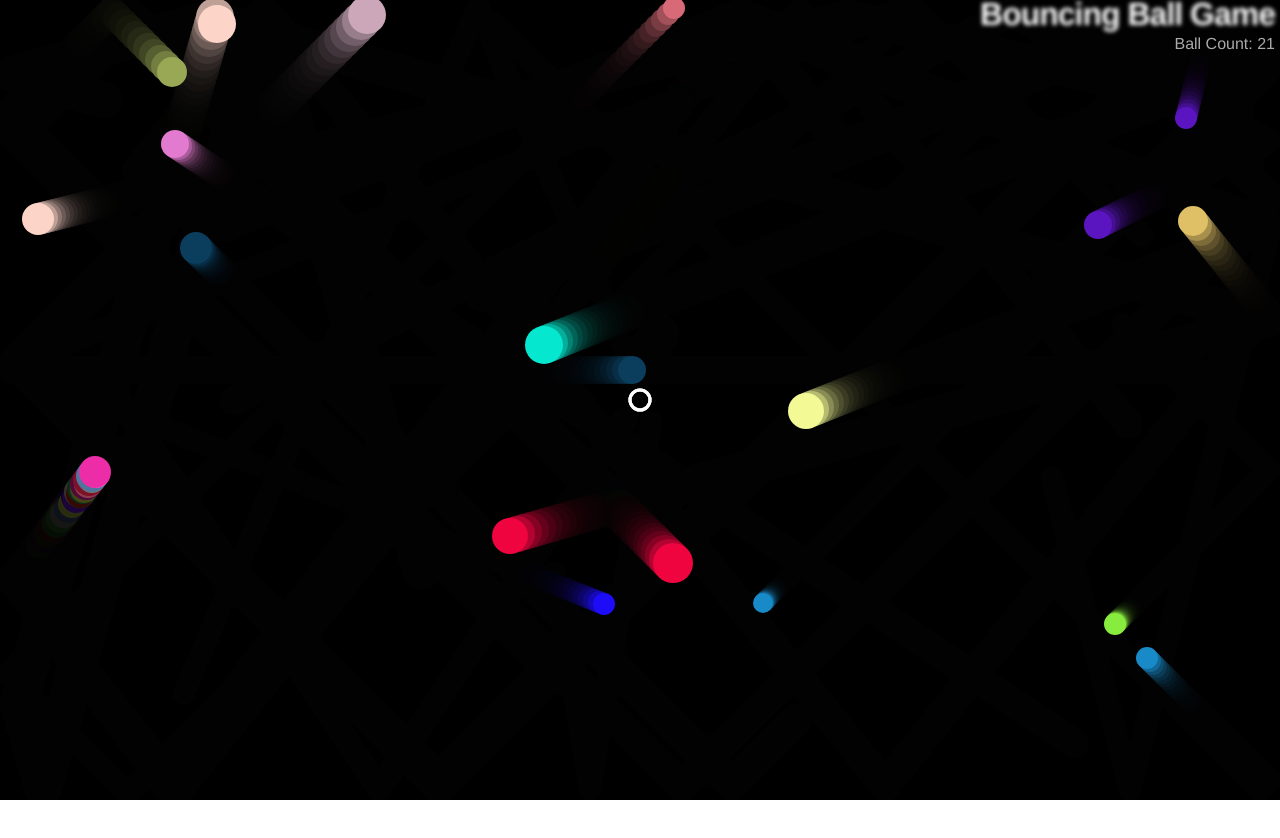
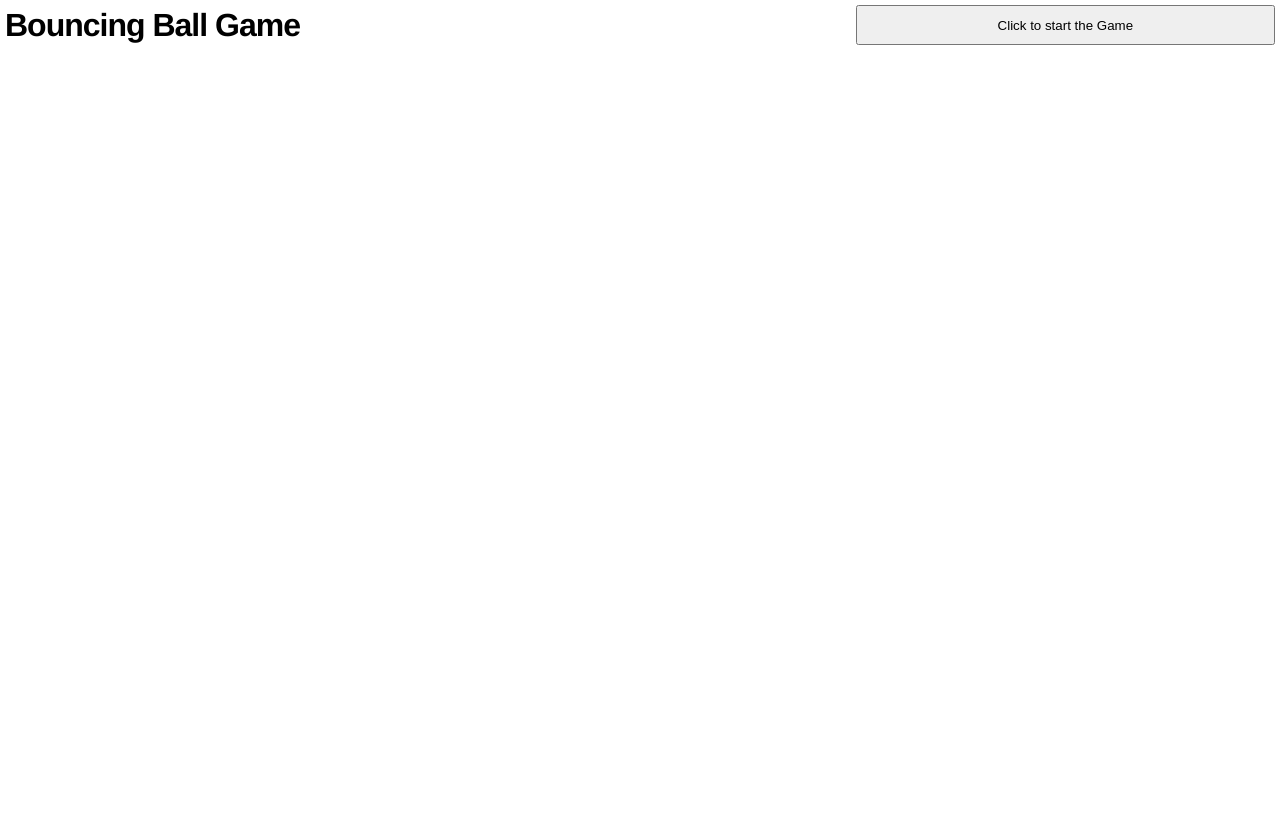
Before and after one commit to eeeitschi/WebDevTraining, a plain HTML site: page jstraining/bouncing-ball-game_V2/index.html in a window 1280 px wide. Before the commit the page ends 804 px from the top, so only its background shows below. Drawn offline with Linux system fonts and the light colour scheme.

Commit message:
added restart function and ball-count

```diff
--- a/jstraining/bouncing-ball-game_V2/index.html
+++ b/jstraining/bouncing-ball-game_V2/index.html
@@ -7,9 +7,13 @@
   </head>
 
   <body>
-    <h1> Bouncing Ball Game</h1>
-    <p id="ballCount"></p>
+    <div class="container">
+      <h1> Bouncing Ball Game</h1>
+      <p id="ballCount"></p>
+      <button>Click to start the Game</button>
+    </div>
     <canvas></canvas>
+
 
     <script src="main.js" defer></script>
   </body>
--- a/jstraining/bouncing-ball-game_V2/main.js
+++ b/jstraining/bouncing-ball-game_V2/main.js
@@ -1,6 +1,7 @@
 let balls = [];
 let ballCount = 0;
 let evilCircle;
+let requestId;
 
 // setup canvas
 const canvas = document.querySelector('canvas');
@@ -9,7 +10,10 @@ const ctx = canvas.getContext('2d');
 const width = canvas.width = window.innerWidth;
 const height = canvas.height = window.innerHeight;
 
-const test = document.querySelector("#ballCount");
+const ballCountHUD = document.querySelector("#ballCount");
+const gameBtn = document.querySelector('button')
+
+gameBtn.addEventListener('click', gameStartUp);
 
 // function to generate random number
 function random(min, max) {
@@ -174,17 +178,23 @@ function loop() {
   evilCircle.draw();
   evilCircle.checkBounds();
   evilCircle.collisionDetect();
-  test.innerText = "Ball Count: " + ballCount;
-  requestAnimationFrame(loop);
+  ballCountHUD.innerText = "Ball Count: " + ballCount;
+  requestId = requestAnimationFrame(loop);
+  if(ballCount === 0) {
+    gameFinished();
+  }
 }
 
-
 function gameStartUp() {
-  ballCount = 0;
   fillWithBalls();
   evilCircle = new EvilCircle(width / 2, height / 2);
   evilCircle.setControls();
   loop();
 }
 
-gameStartUp();
+function gameFinished() {
+  balls = [];
+  ballCount = 0;
+  evilCircle = null;
+  cancelAnimationFrame(requestId);
+}
--- a/jstraining/bouncing-ball-game_V2/style.css
+++ b/jstraining/bouncing-ball-game_V2/style.css
@@ -5,6 +5,7 @@ html, body {
   html {
     font-family: 'Helvetica Neue', Helvetica, Arial, sans-serif;
     height: 100%;
+    width: 100%;
   }
 
   body {
@@ -12,22 +13,28 @@ html, body {
     height: inherit;
   }
 
+
+  .container {
+    height: 50px;
+    display: flex;
+    justify-content: flex-start;
+    align-items: center;
+  }
+
   h1 {
     font-size: 2rem;
     letter-spacing: -1px;
-    position: absolute;
-    margin: 0;
-    top: -4px;
-    right: 5px;
-
-    color: transparent;
-    text-shadow: 0 0 4px white;
+    margin: 5px;
+    flex-grow: 1;
   }
 
   p {
-    position: absolute;
-    margin: 0;
-    top: 35px;
-    right: 5px;
-    color: #aaa;
+    margin: 5px;
+    flex-grow: 1;
   }
+
+  button {
+    height: 40px;
+    margin: 5px;
+    flex-grow: 1;
+  }
```
